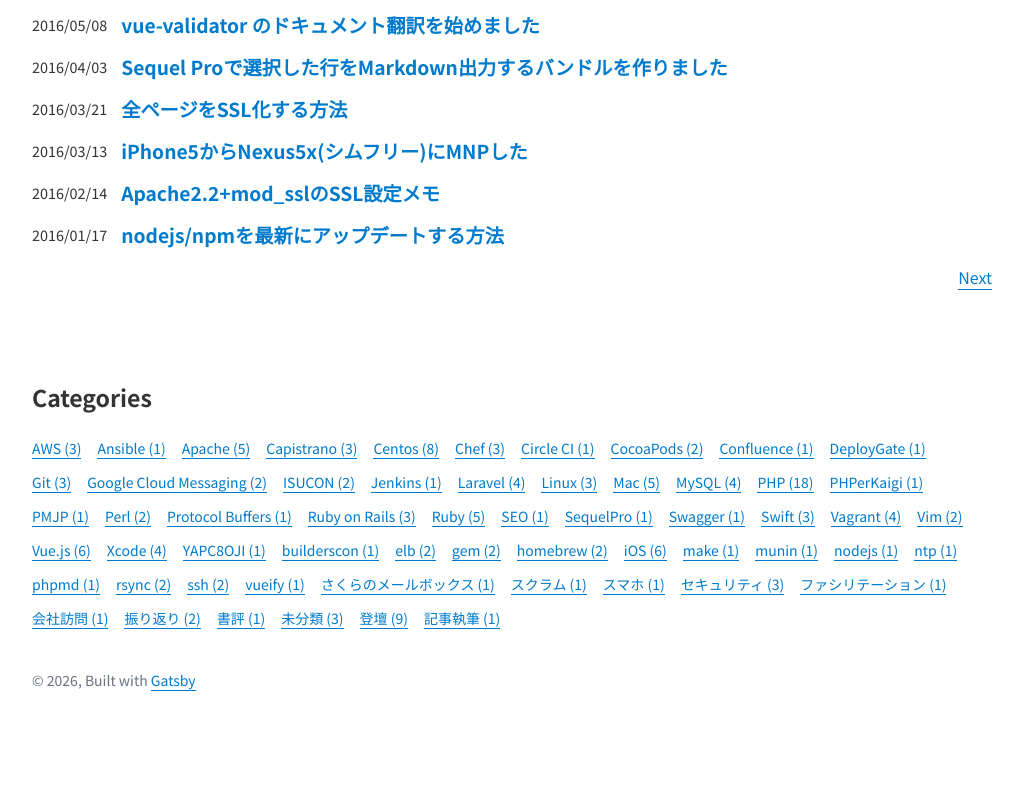
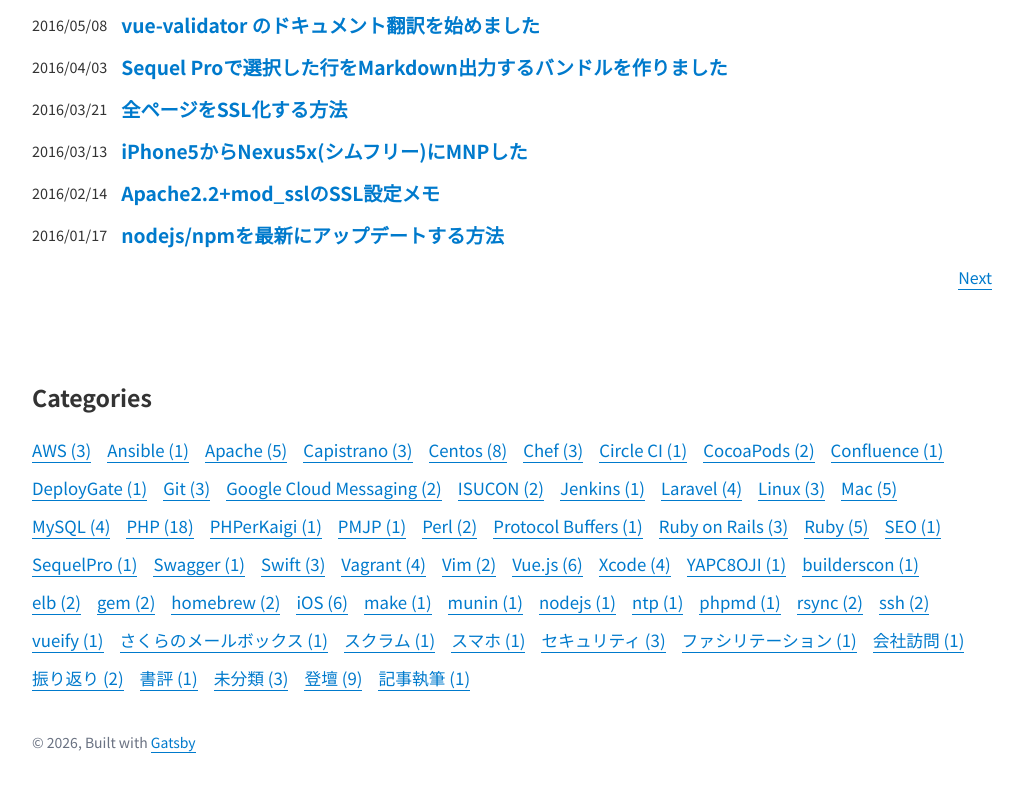
Before and after one commit to hypermkt/blog.hypermkt.jp, a Gatsby site: page / in a window 1280 px wide. Shown: the part 2501-3293 px from the top of the page, without its empty margins (128-1151 px from the left). Before the commit the page ends 3255 px from the top, so only its background shows below. Built offline with nearby package versions, Linux system fonts and the light colour scheme; Gatsby itself is replaced by a stand-in of ours; some packages are replaced by stand-ins of ours.

Commit message:
フォントサイズ調整

```diff
--- a/src/components/category-list.js
+++ b/src/components/category-list.js
@@ -26,7 +26,10 @@
       <ul style={{ display: 'flex', flexWrap: 'wrap', listStyle: 'none', padding: 0 }}>
         {categories.map(category => (
           <li key={category.fieldValue} style={{ marginRight: '1rem' }}>
-            <Link to={`/category/${kebabCase(category.fieldValue)}/`}>
+            <Link
+              to={`/category/${kebabCase(category.fieldValue)}/`}
+              style={{ fontSize: '1.05rem' }}
+            >
               {category.fieldValue} ({category.totalCount})
             </Link>
           </li>
```
